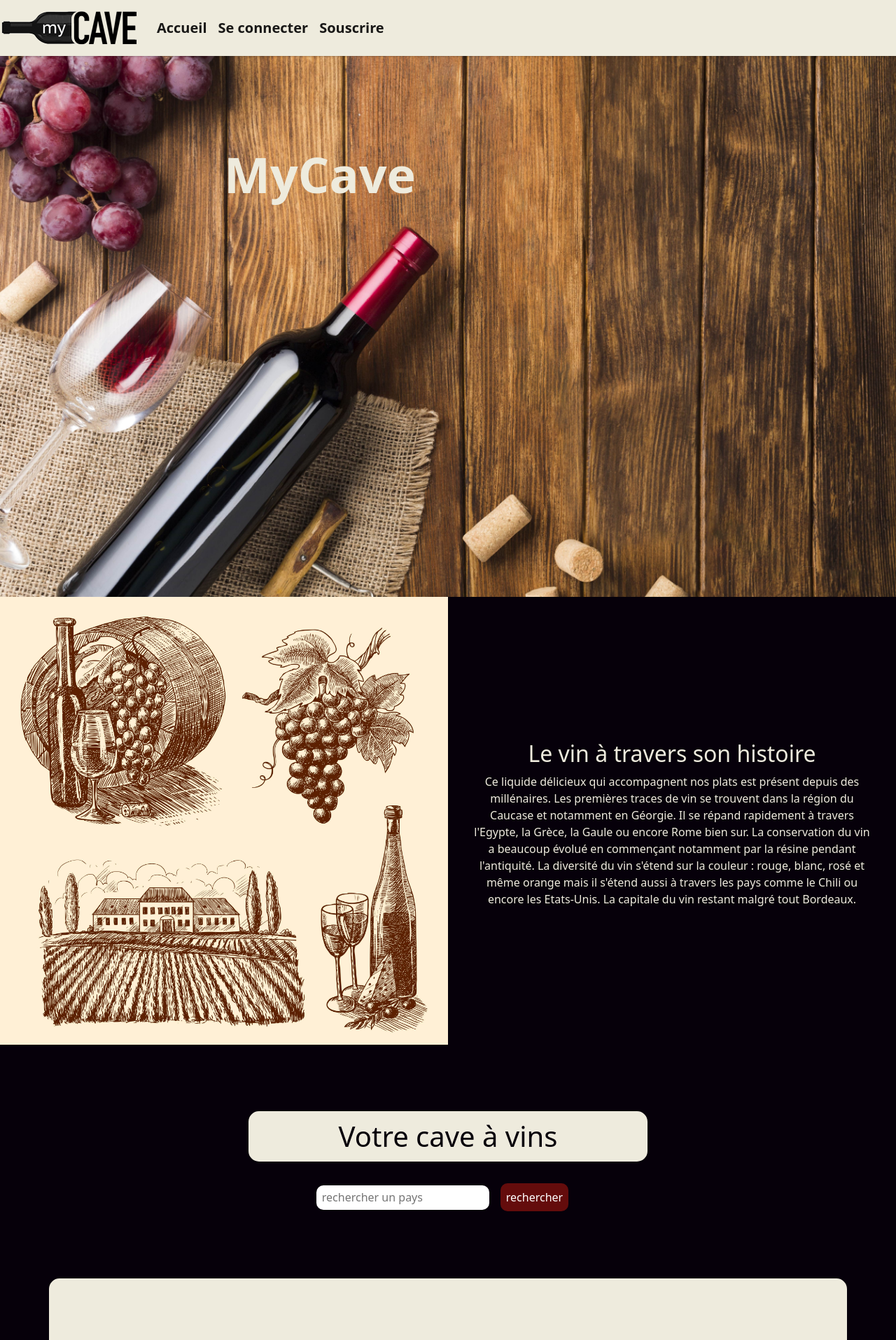
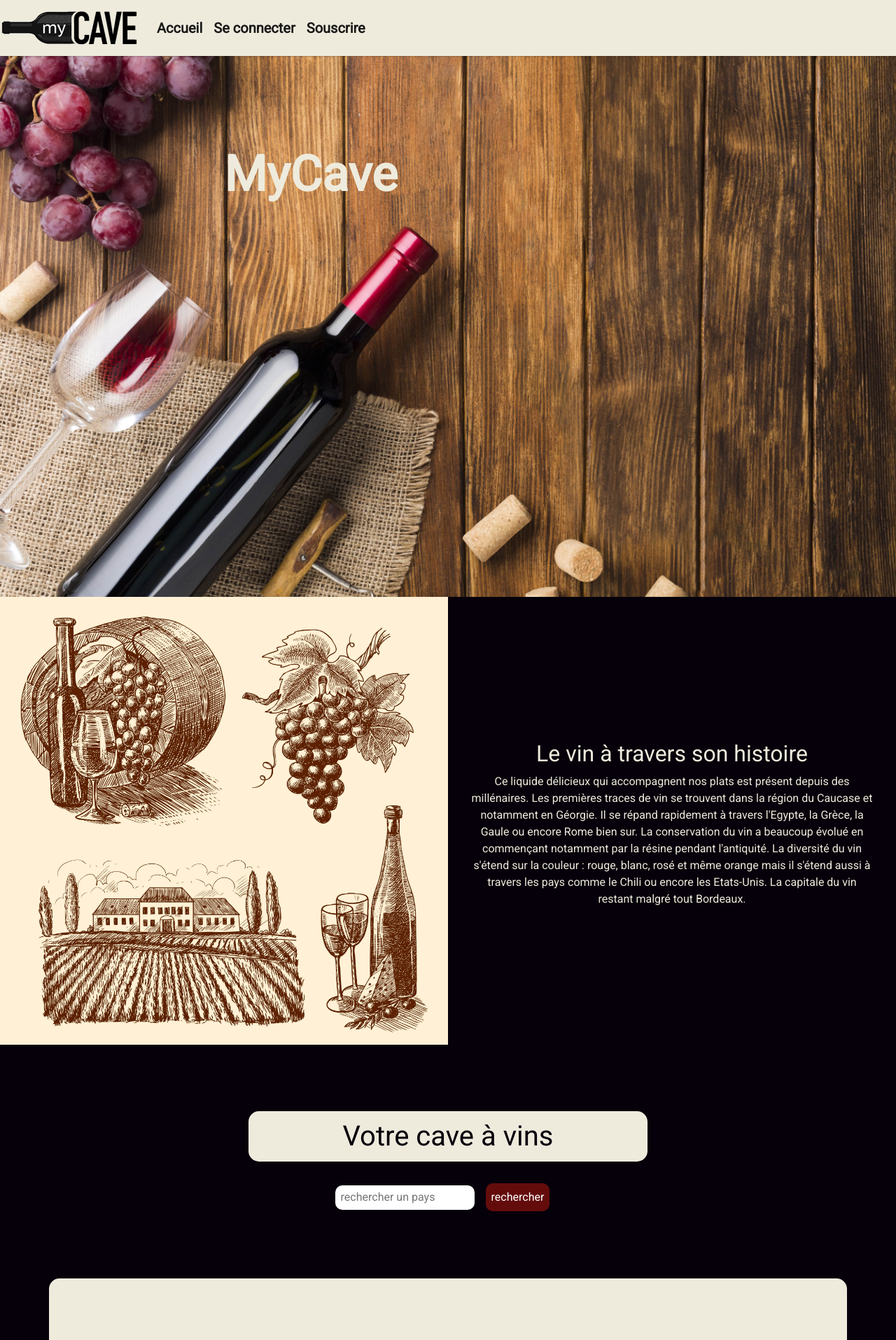
Before and after one commit to Camilo-FR/my-cave, a PHP site: page /my-cave/ in a window 1280 px wide. Shown: the top 1915 px of the page at 70% size. Run offline with PHP 8.4, Linux system fonts and the light colour scheme; data that the repository does not hold is empty; some libraries are stand-ins or nearby versions.

Commit message:
ajustements

```diff
--- a/assets/css/index.css
+++ b/assets/css/index.css
@@ -1,3 +1,9 @@
+@import url("https://fonts.googleapis.com/css2?family=Roboto:wght@300;400&display=swap");
+
+body {
+  font-family: "Roboto", sans-serif;
+}
+
 .bg-dark-color {
   background-color: #06000a;
 }
--- a/php/template/deleteconfirmation.php
+++ b/php/template/deleteconfirmation.php
@@ -3,8 +3,6 @@
 require('php/form_conditions/verif_id.php');
 
 
-
-// var_dump($bottle);
 ?>
 
 <!DOCTYPE html>
--- a/php/template/home.php
+++ b/php/template/home.php
@@ -13,7 +13,7 @@ $query = $db->prepare($sql);
 $query->execute();
 
 $result = $query->fetchAll(PDO::FETCH_ASSOC);
-// var_dump($result);
+
 
 // Requête pour la barre de recherche
 
@@ -135,7 +135,7 @@ if (isset($_GET['search']) and !empty($_GET['search'])) {
 
             <?php
             foreach ($result as $bottle) {
-                // var_dump($bottle['cepage']);
+
             ?>
                 <div id="search" class="card bg-light col-lg-3 col-md-6">
                     <img src="design/images/<?= $bottle['image'] ?>" alt="nouvelle-bouteille" class="img-fluid" class="card-img-top">
```
Also changed, not shown: design/charte-graphique.png (deleted).
